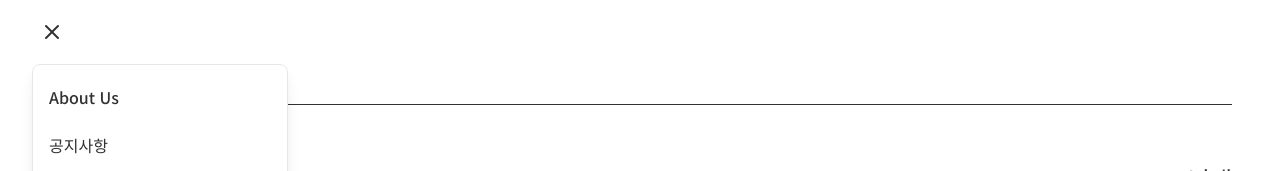
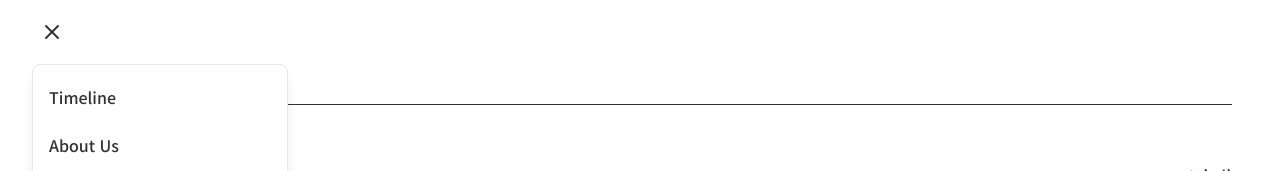
Before and after one commit to team-hearing/hearing-frontend, a Next.js app: page /timeline in a window 1280 px wide. Both pictures are taken after a click on the button "메인 메뉴". Shown: the top 171 px of the page. Built offline with nearby package versions, Linux system fonts and the light colour scheme.

Commit message:
feat: timeline으로 돌아가는 내비게이션 추가

```diff
--- a/src/app/components/Navigation.tsx
+++ b/src/app/components/Navigation.tsx
@@ -32,6 +32,15 @@ const Navigation = () => {
         {isMenuOpen && (
           <div className="absolute top-16 left-4 sm:left-6 lg:left-8 w-64 bg-white shadow-lg rounded-lg border z-50">
             <div className="flex flex-col py-2">
+              <Link
+                href="/timeline"
+                className={`px-4 py-3 text-base font-medium transition-colors hover:bg-gray-light ${
+                  pathname === "/timeline" ? "text-primary" : "text-gray-dark hover:text-primary"
+                }`}
+                onClick={toggleMenu}
+              >
+                Timeline
+              </Link>
               <Link
                 href="/about"
                 className={`px-4 py-3 text-base font-medium transition-colors hover:bg-gray-light ${
```
